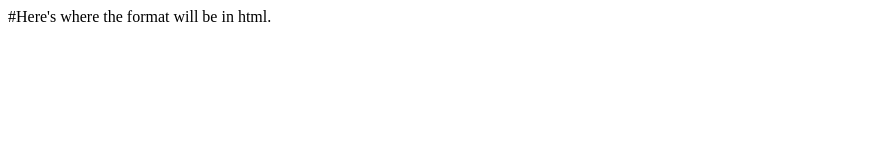
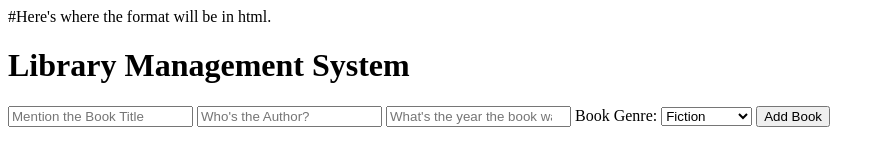
Before and after one commit to Aaisma/Library-Management-System, a plain HTML site: page format.html in a window 1280 px wide. Shown: the whole page, without its empty margins (0-885 px from the left). Drawn offline with Linux system fonts and the light colour scheme.

Commit message:
First Commit for HTML

```diff
--- a/format.html
+++ b/format.html
@@ -1 +1,28 @@
 #Here's where the format will be in html.
+
+<!DOCTYPE html>
+<html lang="en">
+    <head>
+
+    </head>
+    <body>
+        <div class="container">
+            <h1>Library Management System</h1>
+            <form id="book-form">
+                <input type="text" id="title" placeholder="Mention the Book Title">
+                <input type="text" id="author" placeholder="Who's the Author?">
+                <input type="number" id="year" placeholder="What's the year the book was published in?">
+                <label for="book-type">Book Genre:</label>
+                <select id="book-type">
+                    <option value="Fiction">Fiction</option>
+                    <option value="Non-Fiction">Non-Fiction</option>
+                    <option value="Biography">Biography</option>
+                    <option value="Self-Help">Self-Help</option>
+                    <option value="Other">Other</option>
+                </select>
+                <button type="submit">Add Book</button>
+            </form>
+            <div id="book-list"></div>
+        </div>
+    </body>
+</html>
```
